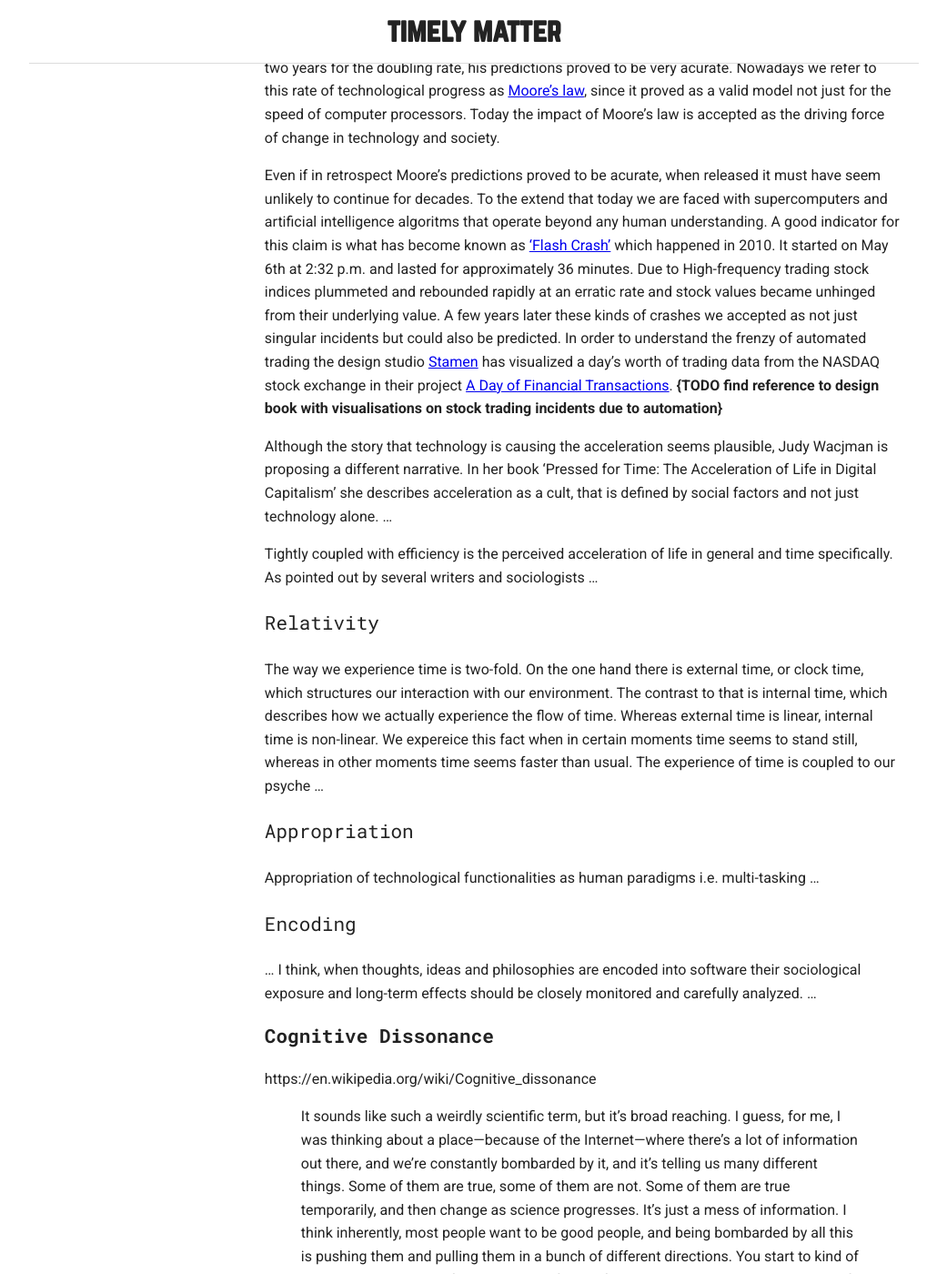
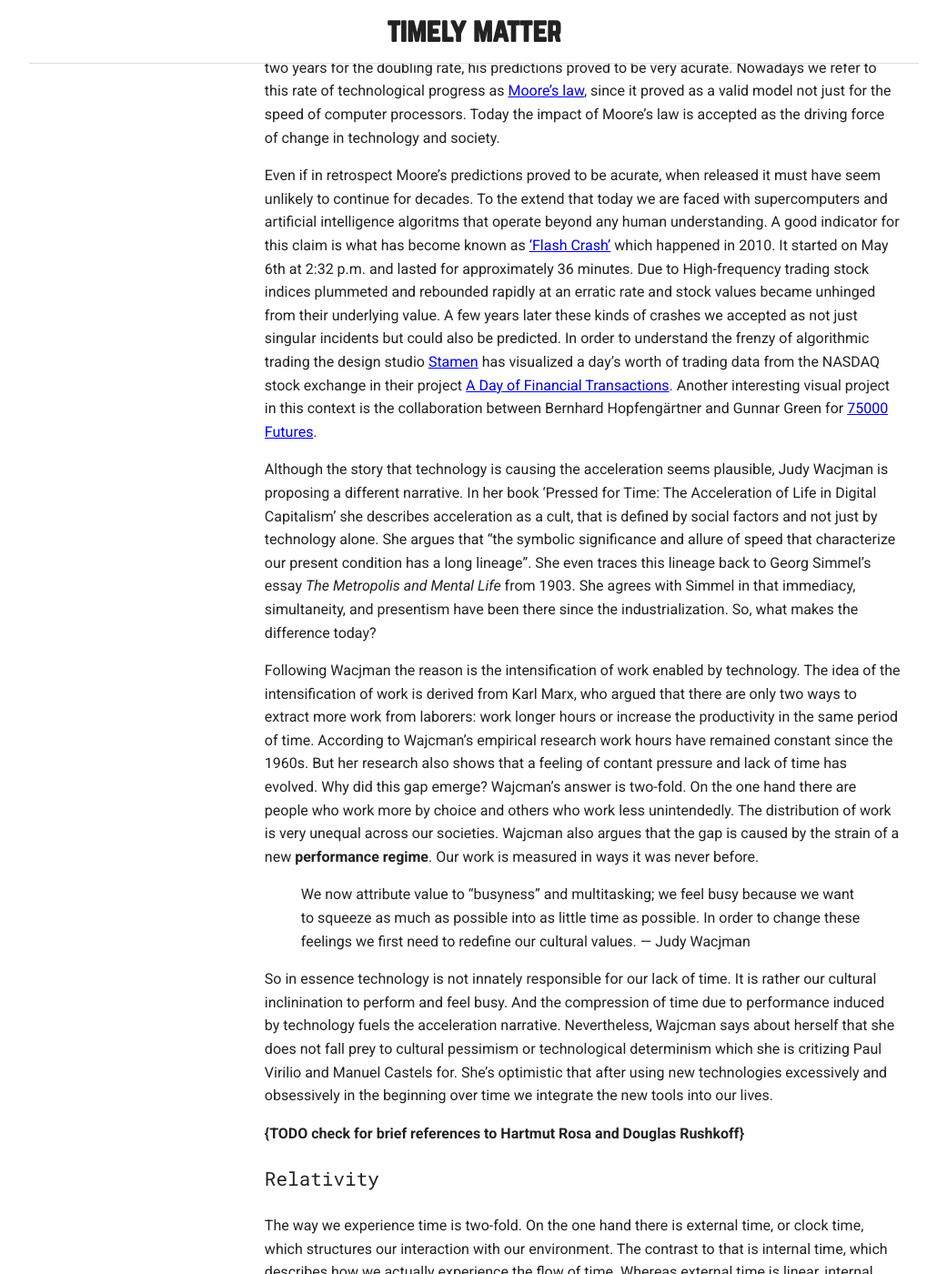
Before and after one commit to davidbeermann/timely-matter, a Jekyll site: the page built from motivation/index.md, in a window 1280 px wide and 1400 px high, scrolled down 1773 px. Shown: the whole window at 91% size, without its empty margins (119-1160 px from the left). Built offline with Jekyll 4.4.1, drawn with Linux system fonts in a browser that asks for light colours.

Commit message:
completed first version of acceleration section

```diff
--- a/motivation/index.md
+++ b/motivation/index.md
@@ -28,11 +28,17 @@ Even when taking the commercial with a grain of salt I think it is worth asking
 
 Following the arguments about efficiency one might think that acceleration allures to the speed of technology and its speed at which it evolved over the past decades and continues in the same vein. There's no doubt that the pace of change is part of the phenomenon. In his famous paper from 1965 Gordon Moore, co-founder of Intel, proposed a model which predicted a doubling of transistor density in computer chips each for the next decade. The density of transistors are an indicator for computational processing speed. And although he adjusted his proposal in 1975 to two years for the doubling rate, his predictions proved to be very acurate. Nowadays we refer to this rate of technological progress as [Moore's law](https://en.wikipedia.org/wiki/Moore's_law), since it proved as a valid model not just for the speed of computer processors. Today the impact of Moore's law is accepted as the driving force of change in technology and society.
 
-Even if in retrospect Moore's predictions proved to be acurate, when released it must have seem unlikely to continue for decades. To the extend that today we are faced with supercomputers and artificial intelligence algoritms that operate beyond any human understanding. A good indicator for this claim is what has become known as ['Flash Crash'](https://en.wikipedia.org/wiki/2010_Flash_Crash) which happened in 2010. It started on May 6th at 2:32 p.m. and lasted for approximately 36 minutes. Due to High-frequency trading stock indices plummeted and rebounded rapidly at an erratic rate and stock values became unhinged from their underlying value. A few years later these kinds of crashes we accepted as not just singular incidents but could also be predicted. In order to understand the frenzy of automated trading the design studio [Stamen](http://stamen.com/) has visualized a day's worth of trading data from the NASDAQ stock exchange in their project [A Day of Financial Transactions](http://stamen.com/work/a-day-of-financial-transactions/). **{TODO find reference to design book with visualisations on stock trading incidents due to automation}**
+Even if in retrospect Moore's predictions proved to be acurate, when released it must have seem unlikely to continue for decades. To the extend that today we are faced with supercomputers and artificial intelligence algoritms that operate beyond any human understanding. A good indicator for this claim is what has become known as ['Flash Crash'](https://en.wikipedia.org/wiki/2010_Flash_Crash) which happened in 2010. It started on May 6th at 2:32 p.m. and lasted for approximately 36 minutes. Due to High-frequency trading stock indices plummeted and rebounded rapidly at an erratic rate and stock values became unhinged from their underlying value. A few years later these kinds of crashes we accepted as not just singular incidents but could also be predicted. In order to understand the frenzy of algorithmic trading the design studio [Stamen](http://stamen.com/) has visualized a day's worth of trading data from the NASDAQ stock exchange in their project [A Day of Financial Transactions](http://stamen.com/work/a-day-of-financial-transactions/). Another interesting visual project in this context is the collaboration between Bernhard Hopfengärtner and Gunnar Green for [75000 Futures](http://berndhopfengaertner.net/projects/75000-futures/).
 
-Although the story that technology is causing the acceleration seems plausible, Judy Wacjman is proposing a different narrative. In her book 'Pressed for Time: The Acceleration of Life in Digital Capitalism' she describes acceleration as a cult, that is defined by social factors and not just technology alone. ...
+Although the story that technology is causing the acceleration seems plausible, Judy Wacjman is proposing a different narrative. In her book 'Pressed for Time: The Acceleration of Life in Digital Capitalism' she describes acceleration as a cult, that is defined by social factors and not just by technology alone. She argues that "the symbolic significance and allure of speed that characterize our present condition has a long lineage". She even traces this lineage back to Georg Simmel's essay *The Metropolis and Mental Life* from 1903. She agrees with Simmel in that immediacy, simultaneity, and presentism have been there since the industrialization. So, what makes the difference today?
 
-Tightly coupled with efficiency is the perceived acceleration of life in general and time specifically. As pointed out by several writers and sociologists ...
+Following Wacjman the reason is the intensification of work enabled by technology. The idea of the intensification of work is derived from Karl Marx, who argued that there are only two ways to extract more work from laborers: work longer hours or increase the productivity in the same period of time. According to Wajcman's empirical research work hours have remained constant since the 1960s. But her research also shows that a feeling of contant pressure and lack of time has evolved. Why did this gap emerge? Wajcman's answer is two-fold. On the one hand there are people who work more by choice and others who work less unintendedly. The distribution of work is very unequal across our societies. Wajcman also argues that the gap is caused by the strain of a new **performance regime**. Our work is measured in ways it was never before.
+
+> We now attribute value to “busyness” and multitasking; we feel busy because we want to squeeze as much as possible into as little time as possible. In order to change these feelings we first need to redefine our cultural values. — Judy Wacjman
+
+So in essence technology is not innately responsible for our lack of time. It is rather our cultural inclinination to perform and feel busy. And the compression of time due to performance induced by technology fuels the acceleration narrative. Nevertheless, Wajcman says about herself that she does not fall prey to cultural pessimism or technological determinism which she is critizing Paul Virilio and Manuel Castels for. She's optimistic that after using new technologies excessively and obsessively in the beginning over time we integrate the new tools into our lives.
+
+**{TODO check for brief references to Hartmut Rosa and Douglas Rushkoff}**
 
 ### Relativity
 
```
